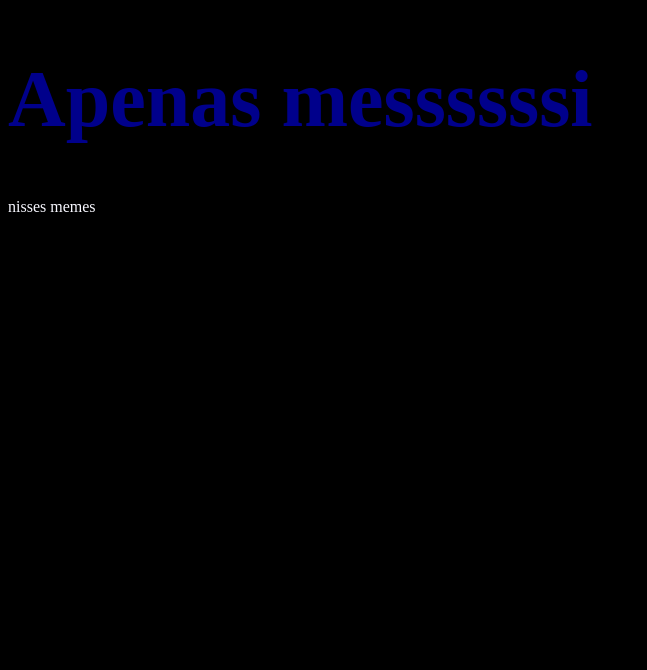
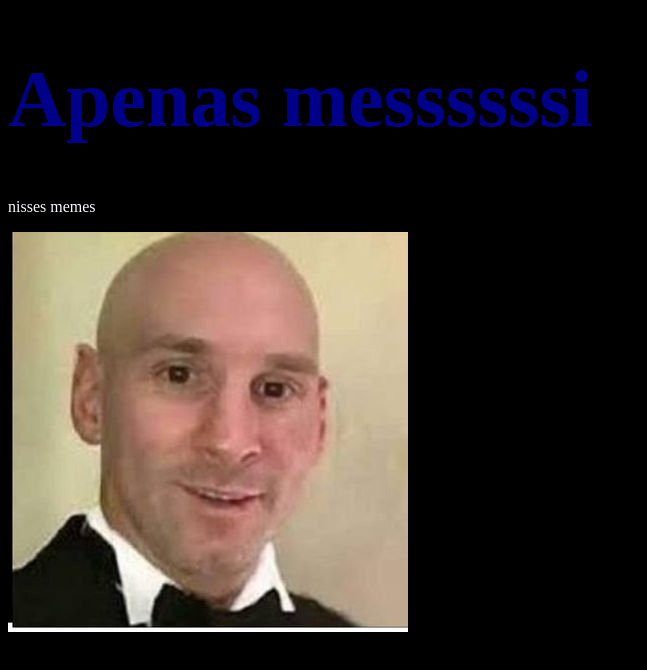
Before and after one commit to Ettore2225Elegoooooosta/Ettore2225Elegoooooosta.github.io, a plain HTML site: page index.html in a window 1280 px wide. Shown: the whole page, without its empty margins (0-647 px from the left). Drawn offline with Linux system fonts and the light colour scheme.

Commit message:
revisão da teg

```diff
--- a/index.html
+++ b/index.html
@@ -7,6 +7,6 @@
   <body>
     <h1>Apenas messssssi </h1>
     <p>nisses memes</p>
-    <img srs="mQoHcZfq_400x400.jpg">
+    <img src="mQoHcZfq_400x400.jpg">
    </body>
   </html>
```
